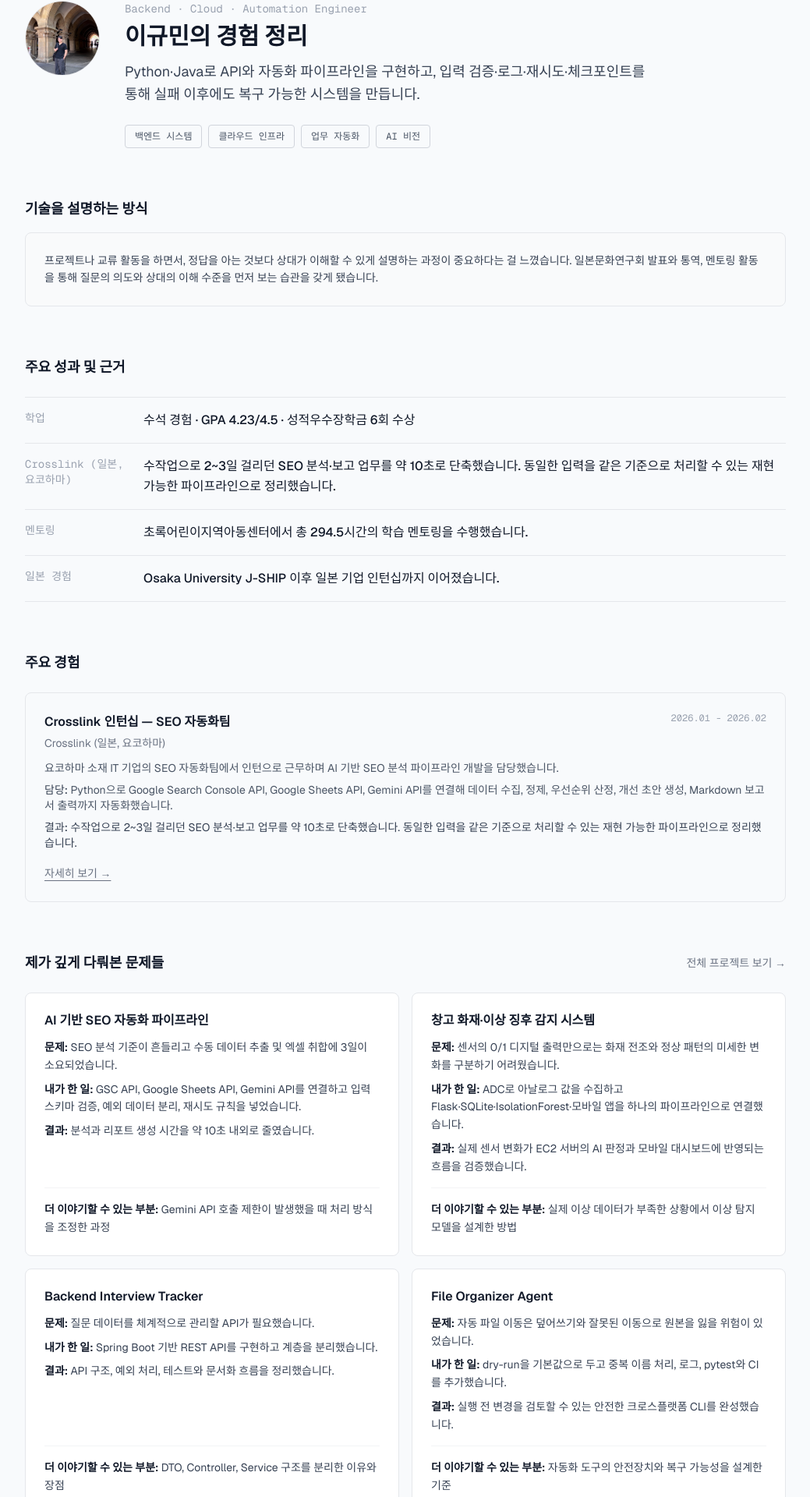
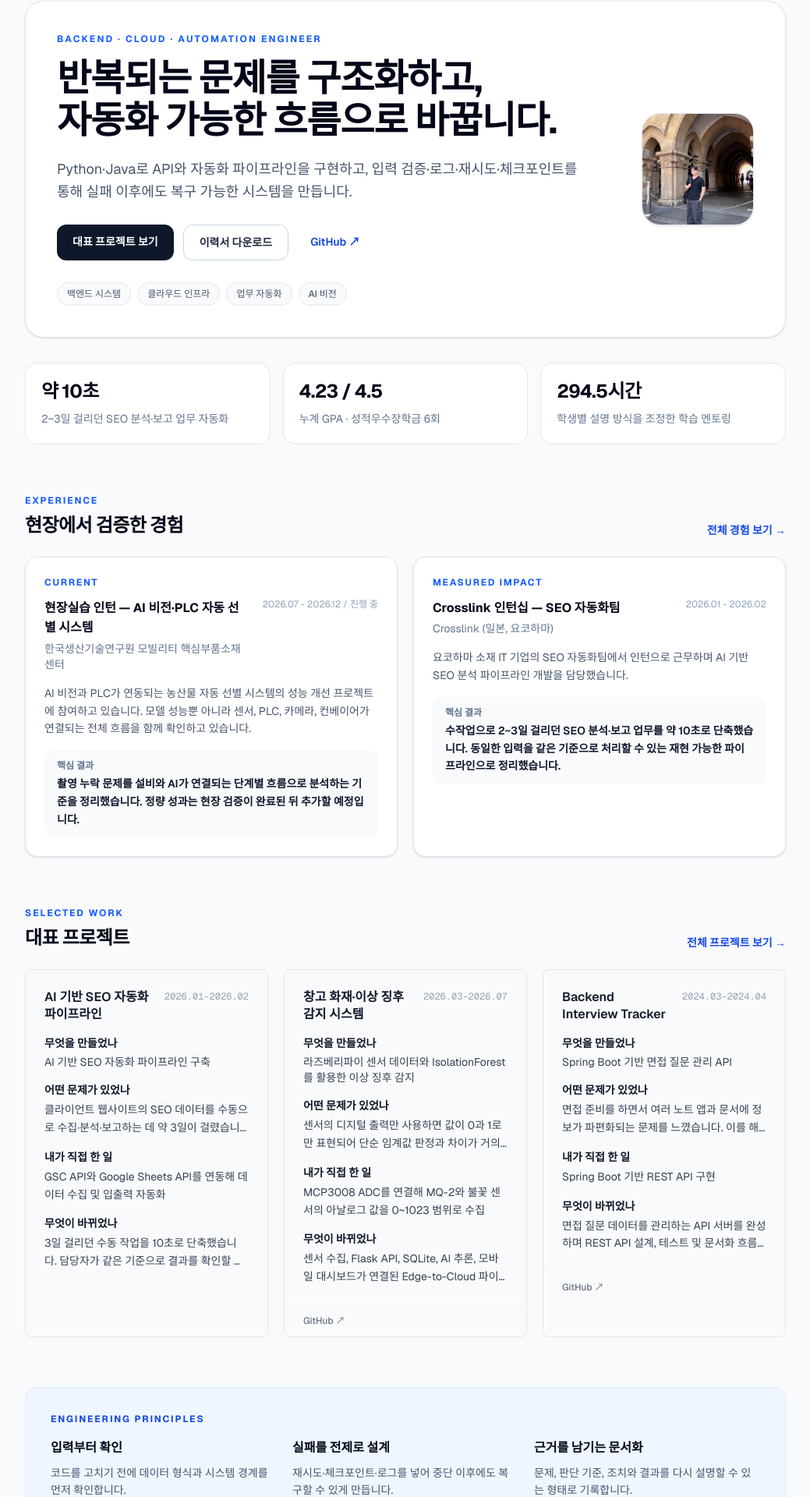
Before and after one commit to lukemin-dev/gyumin-archive, a Next.js app: page / in a window 1280 px wide. Shown: the part 120-2040 px from the top of the page at 78% size, without its empty margins (120-1159 px from the left). Built offline with nearby package versions, Linux system fonts and the light colour scheme.

Commit message:
Redesign homepage for faster portfolio scanning

```diff
--- a/src/app/page.tsx
+++ b/src/app/page.tsx
@@ -1,227 +1,198 @@
+import Image from "next/image";
 import Link from "next/link";
-import Image from "next/image";
+import ProjectCard from "@/components/ProjectCard";
+import { experiences } from "@/data/experience";
 import { profile } from "@/data/profile";
 import { projects } from "@/lib/content-data";
-import { experiences } from "@/data/experience";
-import type { Evidence } from "@/types";
 
-const featuredExperience = experiences.find((experience) => experience.featured);
-const primaryEducation = profile.education[0];
-const topAcademicAward = profile.awards.find((award) => award.title.includes("수석"));
-const scholarshipAward = profile.awards.find((award) =>
-  award.title.includes("성적우수장학금"),
+const currentExperience = experiences.find((experience) =>
+  experience.period.includes("진행 중"),
 );
+const impactExperience = experiences.find((experience) => experience.featured);
+const featuredProjects = projects.filter((project) => project.featured).slice(0, 3);
 
-const evidenceData: Evidence[] = [
+const highlights = [
   {
-    icon: "",
-    label: "학업",
-    value: `${topAcademicAward?.title ?? "수석 경험"} · GPA ${primaryEducation?.gpa ?? "-"} · ${scholarshipAward?.title ?? "성적우수장학금"} ${scholarshipAward?.date ?? ""}`,
-    description: "",
+    value: "약 10초",
+    label: "2~3일 걸리던 SEO 분석·보고 업무 자동화",
   },
   {
-    icon: "",
-    label: featuredExperience?.company ?? "Crosslink 인턴",
-    value:
-      featuredExperience?.result ??
-      "수작업으로 2~3일 걸리던 SEO 분석 과정을 약 10초 내외로 줄였습니다.",
-    description: "",
+    value: "4.23 / 4.5",
+    label: "누계 GPA · 성적우수장학금 6회",
   },
   {
-    icon: "",
-    label: "멘토링",
-    value: "초록어린이지역아동센터에서 총 294.5시간의 학습 멘토링을 수행했습니다.",
-    description: "",
-  },
-  {
-    icon: "",
-    label: "일본 경험",
-    value: "Osaka University J-SHIP 이후 일본 기업 인턴십까지 이어졌습니다.",
-    description: "",
+    value: "294.5시간",
+    label: "학생별 설명 방식을 조정한 학습 멘토링",
   },
 ];
+
+function ExperiencePreview({
+  eyebrow,
+  experience,
+}: {
+  eyebrow: string;
+  experience: (typeof experiences)[number];
+}) {
+  return (
+    <article className="rounded-2xl border border-slate-200 bg-white p-6 shadow-sm">
+      <p className="text-xs font-bold uppercase tracking-[0.14em] text-blue-600">
+        {eyebrow}
+      </p>
+      <div className="mt-3 flex flex-col gap-1 sm:flex-row sm:items-start sm:justify-between sm:gap-5">
+        <div>
+          <h3 className="font-bold text-slate-950">{experience.title}</h3>
+          <p className="mt-1 text-sm text-slate-500">{experience.company}</p>
+        </div>
+        <span className="shrink-0 text-xs text-slate-400">{experience.period}</span>
+      </div>
+      <p className="mt-4 text-sm leading-relaxed text-slate-600">{experience.context}</p>
+      <div className="mt-4 rounded-xl bg-slate-50 px-4 py-3">
+        <p className="text-xs font-semibold text-slate-500">핵심 결과</p>
+        <p className="mt-1 text-sm font-semibold leading-relaxed text-slate-900">
+          {experience.result}
+        </p>
+      </div>
+    </article>
+  );
+}
 
 export default function Home() {
   return (
     <div>
-      {/* Hero Section */}
-      <section className="mb-16 flex flex-col md:flex-row items-start gap-8">
+      <section className="overflow-hidden rounded-3xl border border-slate-200 bg-white shadow-sm">
+        <div className="grid gap-8 p-7 sm:p-10 md:grid-cols-[1fr_auto] md:items-center">
+          <div>
+            <p className="text-xs font-bold uppercase tracking-[0.18em] text-blue-600">
+              {profile.title}
+            </p>
+            <h1 className="mt-4 max-w-3xl text-3xl font-bold tracking-tight text-slate-950 sm:text-5xl sm:leading-[1.12]">
+              반복되는 문제를 구조화하고,
+              <br className="hidden sm:block" /> 자동화 가능한 흐름으로 바꿉니다.
+            </h1>
+            <p className="mt-5 max-w-2xl text-base leading-relaxed text-slate-600 sm:text-lg">
+              {profile.tagline}
+            </p>
+
+            <div className="mt-7 flex flex-wrap gap-3">
+              <Link
+                href="/projects"
+                className="rounded-xl bg-slate-900 px-5 py-3 text-sm font-semibold text-white transition-transform hover:-translate-y-0.5 hover:bg-slate-800"
+              >
+                대표 프로젝트 보기
+              </Link>
+              <Link
+                href="/resume"
+                className="rounded-xl border border-slate-300 bg-white px-5 py-3 text-sm font-semibold text-slate-800 transition-colors hover:border-slate-400 hover:bg-slate-50"
+              >
+                이력서 다운로드
+              </Link>
+              <a
+                href={profile.github}
+                target="_blank"
+                rel="noopener noreferrer"
+                className="rounded-xl px-4 py-3 text-sm font-semibold text-blue-700 hover:bg-blue-50"
+              >
+                GitHub ↗
+              </a>
+            </div>
+
+            <div className="mt-7 flex flex-wrap gap-2">
+              {profile.interests.map((interest) => (
+                <span
+                  key={interest}
+                  className="rounded-full border border-slate-200 bg-slate-50 px-3 py-1.5 text-xs font-medium text-slate-600"
+                >
+                  {interest}
+                </span>
+              ))}
+            </div>
+          </div>
+
           {profile.image && (
-          <div className="shrink-0">
+            <div className="order-first md:order-last">
               <Image
                 src={profile.image}
                 alt={`${profile.name} 프로필 이미지`}
-              width={100}
-              height={100}
-              className="rounded-full object-cover w-24 h-24 border border-gray-200"
+                width={144}
+                height={144}
+                className="h-28 w-28 rounded-3xl border border-slate-200 object-cover shadow-sm sm:h-36 sm:w-36"
                 priority
               />
             </div>
           )}
-        <div>
-          <p className="text-sm font-mono text-gray-400 mb-2">{profile.title}</p>
-          <h1 className="text-3xl font-bold text-gray-900 mb-3">
-            {profile.name}의 경험 정리
-          </h1>
-          <p className="text-lg text-gray-700 leading-relaxed max-w-2xl mb-6 whitespace-pre-wrap">
-            {profile.tagline}
-          </p>
-
-          <div className="flex flex-wrap gap-2 mt-6">
-            {profile.interests.map((keyword) => (
-              <span
-                key={keyword}
-                className="text-xs font-mono px-3 py-1.5 border border-gray-300 rounded text-gray-600"
-              >
-                {keyword}
-              </span>
-            ))}
-          </div>
         </div>
       </section>
 
-      <section className="mb-16">
-        <h2 className="text-lg font-semibold text-gray-900 mb-4">기술을 설명하는 방식</h2>
-        <div className="bg-gray-50 border border-gray-200 rounded-lg p-6">
-          <p className="text-sm text-gray-700 leading-relaxed">
-            프로젝트나 교류 활동을 하면서, 정답을 아는 것보다 상대가 이해할 수 있게 설명하는 과정이 중요하다는 걸 느꼈습니다. 일본문화연구회 발표와 통역, 멘토링 활동을 통해 질문의 의도와 상대의 이해 수준을 먼저 보는 습관을 갖게 됐습니다.
+      <section className="mt-8 grid gap-4 sm:grid-cols-3" aria-label="주요 성과">
+        {highlights.map((item) => (
+          <div key={item.value} className="rounded-2xl border border-slate-200 bg-white p-5">
+            <p className="text-2xl font-bold tracking-tight text-slate-950">{item.value}</p>
+            <p className="mt-2 text-sm leading-relaxed text-slate-500">{item.label}</p>
+          </div>
+        ))}
+      </section>
+
+      {(currentExperience || impactExperience) && (
+        <section className="mt-16">
+          <div className="mb-6 flex items-end justify-between gap-4">
+            <div>
+              <p className="text-xs font-bold uppercase tracking-[0.16em] text-blue-600">
+                Experience
               </p>
+              <h2 className="mt-2 text-2xl font-bold tracking-tight text-slate-950">
+                현장에서 검증한 경험
+              </h2>
+            </div>
+            <Link href="/experience" className="text-sm font-semibold text-blue-700 hover:underline">
+              전체 경험 보기 →
+            </Link>
+          </div>
+          <div className="grid gap-5 lg:grid-cols-2">
+            {currentExperience && (
+              <ExperiencePreview eyebrow="Current" experience={currentExperience} />
+            )}
+            {impactExperience && impactExperience !== currentExperience && (
+              <ExperiencePreview eyebrow="Measured Impact" experience={impactExperience} />
+            )}
           </div>
         </section>
+      )}
 
-      <section className="mb-16">
-        <h2 className="text-lg font-semibold text-gray-900 mb-6">
-          주요 성과 및 근거
+      <section className="mt-16">
+        <div className="mb-6 flex items-end justify-between gap-4">
+          <div>
+            <p className="text-xs font-bold uppercase tracking-[0.16em] text-blue-600">
+              Selected Work
+            </p>
+            <h2 className="mt-2 text-2xl font-bold tracking-tight text-slate-950">
+              대표 프로젝트
             </h2>
-        <div className="border-t border-gray-200">
-          {evidenceData.map((evidence) => (
-            <div
-              key={evidence.label}
-              className="py-4 border-b border-gray-200 flex flex-col md:flex-row md:items-start gap-2 md:gap-6"
-            >
-              <span className="text-sm font-mono text-gray-400 w-32 shrink-0">
-                {evidence.label}
-              </span>
-              <div>
-                <p className="font-medium text-gray-900 leading-relaxed">
-                  {evidence.value}
-                </p>
           </div>
+          <Link href="/projects" className="text-sm font-semibold text-blue-700 hover:underline">
+            전체 프로젝트 보기 →
+          </Link>
         </div>
+        <div className="grid gap-5 md:grid-cols-2 lg:grid-cols-3">
+          {featuredProjects.map((project) => (
+            <ProjectCard key={project.slug} project={project} />
           ))}
         </div>
       </section>
 
-      {featuredExperience && (
-        <section className="mb-16">
-          <h2 className="text-lg font-semibold text-gray-900 mb-6">
-            주요 경험
-          </h2>
-          <div className="border border-gray-200 rounded-lg p-6">
-            <div className="flex items-start justify-between gap-4 mb-1">
-              <h3 className="font-semibold text-gray-900">
-                {featuredExperience.title}
-              </h3>
-              <span className="shrink-0 text-xs font-mono text-gray-400">
-                {featuredExperience.period}
-              </span>
+      <section className="mt-16 rounded-2xl border border-blue-100 bg-blue-50 p-6 sm:p-8">
+        <p className="text-xs font-bold uppercase tracking-[0.16em] text-blue-700">
+          Engineering Principles
+        </p>
+        <div className="mt-4 grid gap-5 sm:grid-cols-3">
+          {[
+            ["입력부터 확인", "코드를 고치기 전에 데이터 형식과 시스템 경계를 먼저 확인합니다."],
+            ["실패를 전제로 설계", "재시도·체크포인트·로그를 넣어 중단 이후에도 복구할 수 있게 만듭니다."],
+            ["근거를 남기는 문서화", "문제, 판단 기준, 조치와 결과를 다시 설명할 수 있는 형태로 기록합니다."],
+          ].map(([title, description]) => (
+            <div key={title}>
+              <h3 className="font-bold text-slate-950">{title}</h3>
+              <p className="mt-2 text-sm leading-relaxed text-slate-600">{description}</p>
             </div>
-            <p className="text-sm text-gray-500 mb-3">
-              {featuredExperience.company}
-            </p>
-            <p className="text-sm text-gray-600 mb-2">
-              {featuredExperience.context}
-            </p>
-            <p className="text-sm text-gray-600 mb-2">
-              <span className="font-medium text-gray-700">담당:</span>{" "}
-              {featuredExperience.responsibility}
-            </p>
-            <p className="text-sm text-gray-700">
-              <span className="font-medium">결과:</span>{" "}
-              {featuredExperience.result}
-            </p>
-            <div className="mt-4">
-              <Link
-                href="/experience"
-                className="text-sm text-gray-500 hover:text-black transition-colors underline underline-offset-4"
-              >
-                자세히 보기 →
-              </Link>
-            </div>
-          </div>
-        </section>
-      )}
-
-      <section className="mb-16">
-        <div className="flex items-center justify-between mb-6">
-          <h2 className="text-lg font-semibold text-gray-900">
-            제가 깊게 다뤄본 문제들
-          </h2>
-          <Link
-            href="/projects"
-            className="text-sm text-gray-500 hover:text-black transition-colors"
-          >
-            전체 프로젝트 보기 →
-          </Link>
-        </div>
-        <div className="grid gap-4 md:grid-cols-2">
-          {projects.slice(0, 4).map((project) => (
-            <div
-              key={project.slug}
-              className="border border-gray-200 rounded-lg p-6 hover:border-gray-400 transition-colors flex flex-col bg-white"
-            >
-              <Link href={`/projects/${project.slug}`} className="flex-1">
-                <div className="flex items-start justify-between gap-4 mb-3">
-                  <h3 className="font-semibold text-gray-900 flex-1 leading-snug">
-                    {project.title}
-                  </h3>
-                </div>
-                <p className="text-sm text-gray-700 leading-relaxed mb-2">
-                  <span className="font-semibold text-gray-900">문제:</span>{" "}
-                  {project.shortProblem}
-                </p>
-                <p className="text-sm text-gray-700 leading-relaxed mb-2">
-                  <span className="font-semibold text-gray-900">내가 한 일:</span>{" "}
-                  {project.shortAction}
-                </p>
-                <p className="text-sm text-gray-700 leading-relaxed mb-4">
-                  <span className="font-semibold text-gray-900">결과:</span>{" "}
-                  {project.shortResult}
-                </p>
-              </Link>
-              <div className="mt-auto pt-4 border-t border-gray-100">
-                <p className="text-sm text-gray-700 leading-relaxed">
-                  <span className="font-semibold text-gray-900">
-                    더 이야기할 수 있는 부분:
-                  </span>{" "}
-                  {project.shortQuestion}
-                </p>
-              </div>
-            </div>
-          ))}
-        </div>
-      </section>
-
-      <section className="mb-8">
-        <h2 className="text-lg font-semibold text-gray-900 mb-6">둘러보기</h2>
-        <div className="grid grid-cols-2 md:grid-cols-4 gap-3">
-          {[
-            { href: "/about", label: "소개", desc: "학력 · 기술 · 관심사" },
-            { href: "/projects", label: "프로젝트", desc: "개발 프로젝트" },
-            { href: "/experience", label: "경험", desc: "인턴십 · 실무" },
-            { href: "/courses", label: "교육", desc: "프로그램 · 과정" },
-            { href: "/activities", label: "활동", desc: "멘토링 · 봉사" },
-            { href: "/notes", label: "노트", desc: "기술 노트" },
-            { href: "/resume", label: "이력서", desc: "PDF 다운로드" },
-          ].map((item) => (
-            <Link
-              key={item.href}
-              href={item.href}
-              className="border border-gray-200 rounded-lg p-4 hover:border-gray-400 transition-colors"
-            >
-              <p className="font-medium text-gray-900 text-sm">{item.label}</p>
-              <p className="text-xs text-gray-400 mt-1">{item.desc}</p>
-            </Link>
           ))}
         </div>
       </section>
```
Lines whose indentation alone changed are shown as unchanged.
